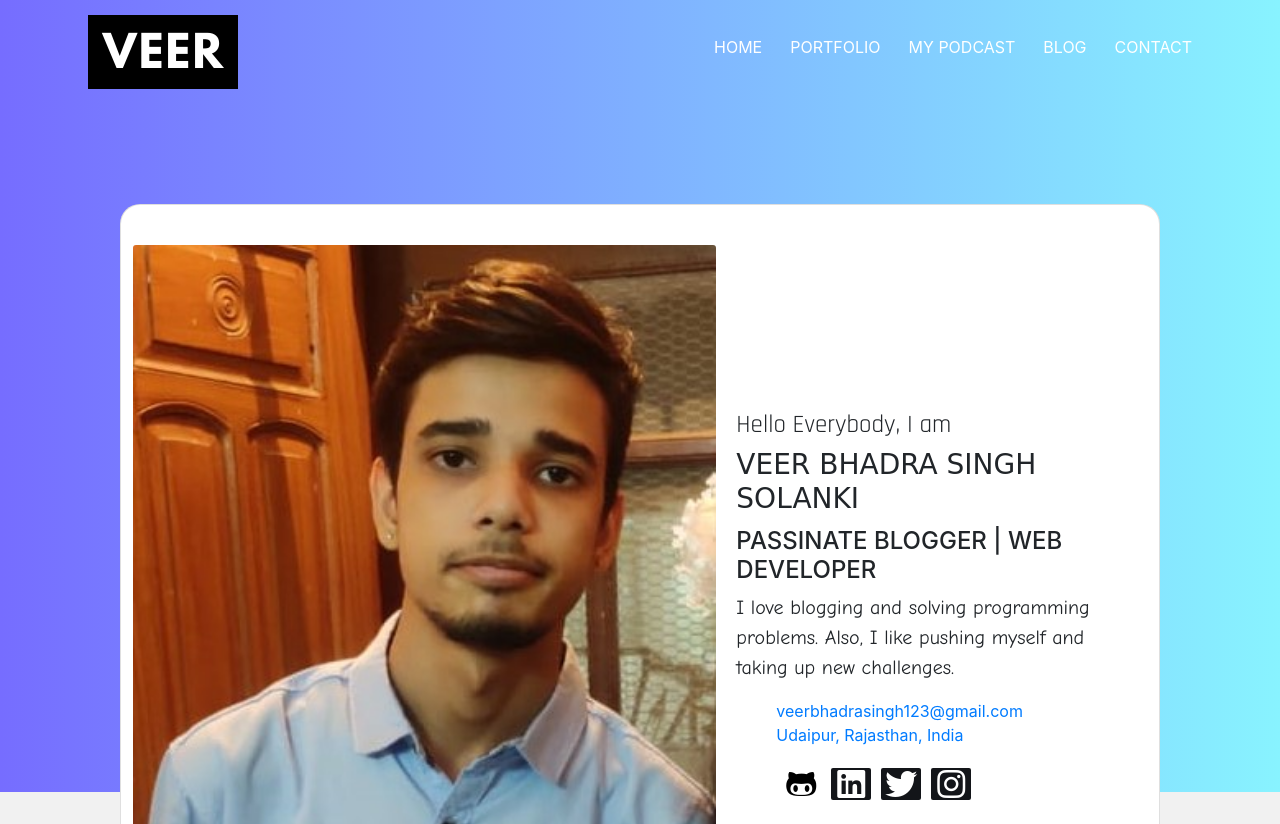
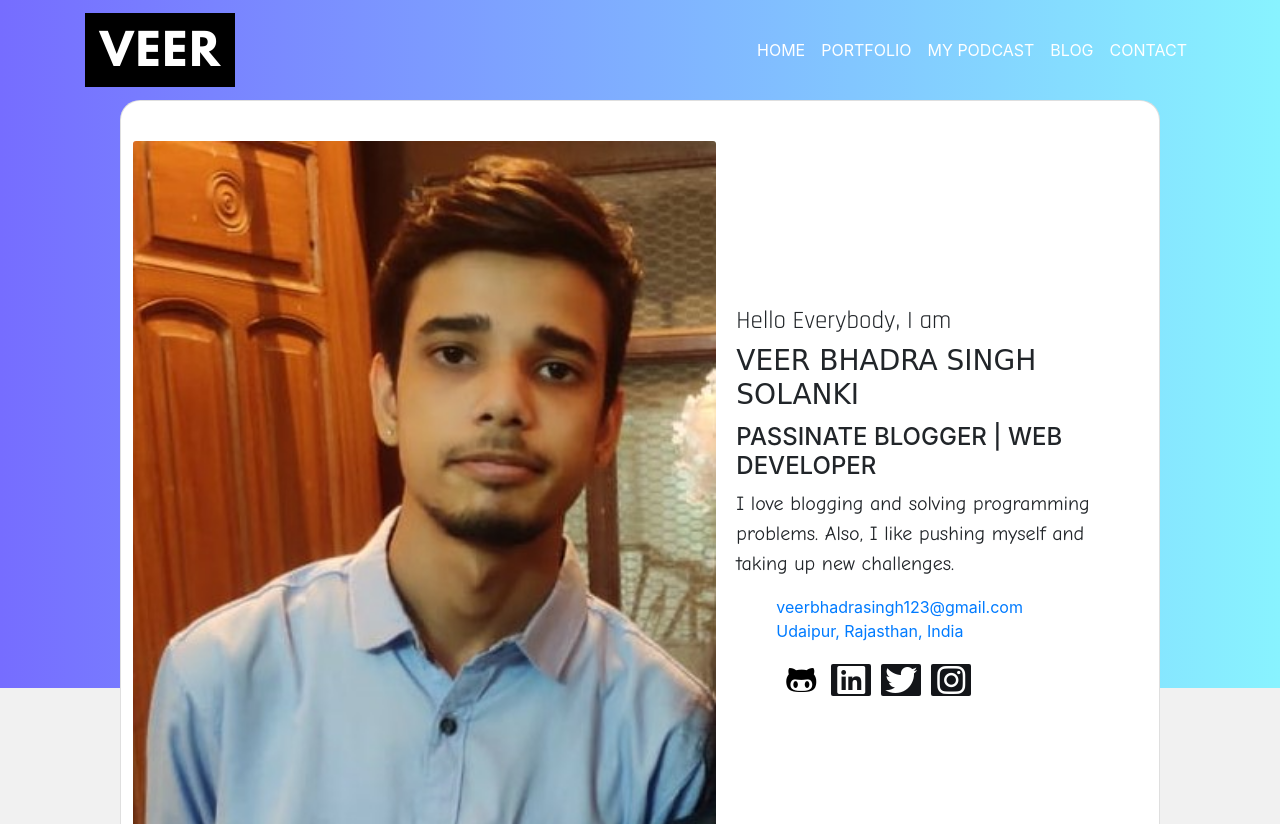
Before and after one commit to veerbhadrasolanki/api-portfolio, a plain HTML site: page index.html in a window 1280 px wide. Shown: the top 824 px of the page. Drawn offline with nearby package versions, Linux system fonts and the light colour scheme; some icons are missing; a web font is replaced by a local one.

Commit message:
second change

```diff
--- a/index.html
+++ b/index.html
@@ -15,26 +15,26 @@
   </head>
   <body>
 <!-- NAVBAR-START -->
-
-      <div class="navbar bg-navbar">
-        <nav>
-            <ul class="topnav justify-content-end nav-padding" id="dropdownClick">
-                <li><a class="navbar-brand" href="#home">
-                    <img src="assest\veer.png" width="150" height="74" alt="">
-                </a></li>
-                <li class="nav-item topnav-right"><a class="nav-link" href="#contact">CONTACT</a></li>
-                <li class="nav-item topnav-right"><a class="nav-link" href="#blog">BLOG</a></li>
-                <li class="nav-item topnav-right"><a class="nav-link" href="#about">MY PODCAST</a></li>
-                <li class="nav-item topnav-right"><a class="nav-link" href="#contact">PORTFOLIO</a></li>
-                <li class="nav-item topnav-right"><a class="nav-link" href="#news">HOME</a></li>
-                <li class="dropdownIcon"><a href="javascript:void(0);" onclick="dropdownMenu()">&#9776;</a></li>
-            </ul>
-        </nav>
-      </div>
+<nav class="navbar navbar-dark navbar-expand-sm bg-primary fixed-top">
+    <div class="container">
+        <a class="navbar-brand mr-auto" href="#home"><img src="assest\veer.png" width="150" height="74" alt="Veer Bhadra Singh Solanki"></a>
+          <div class="collapse navbar-collapse" id="Navbar">
+          <ul class="navbar-nav ml-auto">
+            <li class="nav-item active"><a class="nav-link" href="#news">HOME</a></li>
+            <li class="nav-item active"><a class="nav-link" href="#contact">PORTFOLIO</a></li>
+            <li class="nav-item active"><a class="nav-link" href="#about">MY PODCAST</a></li>
+            <li class="nav-item active"><a class="nav-link" href="#blog">BLOG</a></li>
+            <li class="nav-item active"><a class="nav-link" href="#contact">CONTACT</a></li>
+          </ul>
+          </div>
+          <button class="navbar-toggler" type="button" data-toggle="collapse" data-target="#Navbar">
+                      <span class="navbar-toggler-icon"></span>
+          </button>
+    </div>
+</nav>
 
 <!-- NAVBAR-END -->
-<div class="row row-extra">
-</div>
+
 <!-- Card-start -->
 <div class="container-top">
 <div class="card mb-3" style="max-width: 1040px;">
@@ -189,10 +189,10 @@
 <!-- SOCIAL-MEDIA-START -->
         <div class="container-fluid footer footery">
               <ul class="ul-social-icon">
-                <li><a href="https://www.linkedin.com/in/veerbhadrasinghsolanki/" class="fa fa-linkedin"></a></li>
-                <li><a href="https://www.facebook.com/veerbhadrasolank" class="fa fa-facebook"></a></li>
-                <li><a href="https://twitter.com/VeerBhadra081" class="fa fa-twitter"></a></li>
-                <li><a href="https://www.instagram.com/veerbhadrasolanki/" class="fa fa-instagram"></a></li>
+                <li><a href="https://www.linkedin.com/in/veerbhadrasinghsolanki/" class="btn btn-social-icon btn-linkedin"><i class="fa fa-linkedin"></i></a></li>
+                <li><a href="https://www.facebook.com/veerbhadrasolank" class="btn btn-social-icon btn-facebook"><i class="fa fa-facebook"></i></a></li>
+                <li><a href="https://twitter.com/VeerBhadra081" class="btn btn-social-icon btn-twitter"><i class="fa fa-twitter"></i></a></li>
+                <li><a href="https://www.instagram.com/veerbhadrasolanki/" class="btn btn-social-icon btn-instagram"><i class="fa fa-instagram"></i></a></li>
               </ul>
             <div class="nav"><p class="footer-name">Created by Veer Bhadra Singh Solanki ❤️ </p></div>
         </div>
--- a/style.css
+++ b/style.css
@@ -1,11 +1,4 @@
 
-.container {
-    width: 100%;
-    margin: auto;
-    padding-top: 4%;
-    display: flex;
-    padding-bottom: 4%;
-}
 
 .row {
     width: 100%;
@@ -45,75 +38,8 @@ label {
 }
 
 /*############## NAVBAR ####################*/
-nav,header {
-    display: block;
-}
-
-div.navbar{
-    padding: 0 0 0 0;
-}
-
-nav {
-    width: 100%;
-    margin: 0;
-}
-
-nav link {
-  display: block;
-  padding: .5rem 1rem;
-}
-
-nav ul {
-    background: linear-gradient(90deg, #766dff 0%, #88f3ff 100%);
-    overflow: hidden;
-    margin: 0;
-    padding: 0;
-}
-
-ul.topnav li {
-    list-style: none;
-    float: left;
-}
-
-
-
-ul.topnav li.topnav-right{
-    float: right;
-}
-
-ul.topnav li a {
-    display: block;
-    text-decoration: none;
-    min-height: 18px;
-    text-align: center;
-    padding: 14px;
-    text-transform: uppercase;
-    color: #fff;
-}
-
-ul.topnav li.right {float: right;}
-
-ul.topnav li a:hover {
-    background-color: #0080ff;
-    color: white;
-}
-
-ul.topnav li.dropdownIcon {
-    display: none;
-    padding: .55rem .75rem;
-    font-size: 1.75rem;
-    line-height: 2;
-    background: 0 0;
-    border: 1px solid transparent;
-    border-radius: .25rem;
-}
-
-.nav-item{
-   margin-top: 20px;
-}
-
-.nav-padding{
-  padding: 1px 74px;
+.navbar-dark{
+  background: linear-gradient(90deg, #766dff 0%, #88f3ff 100%);
 }
 /*############## NAVBAR-END ####################*/
 /*############## Card-Start ####################*/
@@ -126,6 +52,7 @@ ul.topnav li.dropdownIcon {
 .container-top {
     background: linear-gradient(90deg, #766dff 0%, #88f3ff 100%);
     height: auto;
+    margin-top: 100px;
 }
 
 .list{
@@ -401,7 +328,7 @@ div.box {
 /*############## Mobile #################*/
 @media screen and (max-width: 992px) {
 /*############## NAVBAR ####################*/
-  ul.topnav li:not(:nth-child(1)) {
+  /* ul.topnav li:not(:nth-child(1)) {
       display: none;
   }
 
@@ -436,7 +363,8 @@ div.box {
 
   ul.nav-padding{
     padding: 1px 74px;
-  }
+  } */
+
 /*############## NAVBAR-END ####################*/
 /*############## Card-Start ####################*/
 .mb-3{
```
